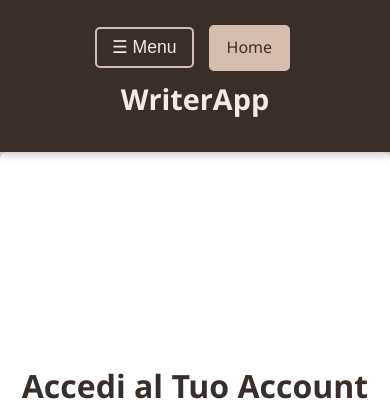
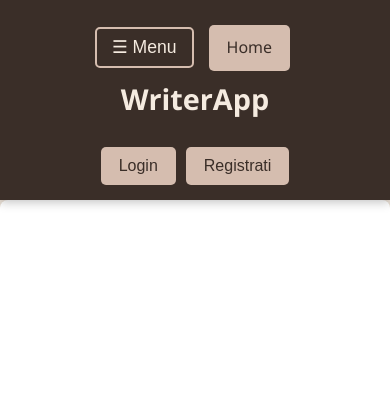
Before and after one commit to aurorasoda13/writing, a Flask app: page /accesso in a window 390 px wide. Shown: the top 413 px of the page. Run offline with Flask 3, Linux system fonts and the light colour scheme; some libraries are stand-ins or nearby versions.

Commit message:
Add files via upload

```diff
--- a/writing/static/style.css
+++ b/writing/static/style.css
@@ -673,6 +673,15 @@ body {
 /* --- Media Queries per la Responsività --- */
 @media (max-width: 992px) {
     /* Regole per la Navbar e Sidebar mobile */
+     .navbar-right .nav-button {
+        display: block; /* O display: inline-block; */
+    }
+
+    /* Nasconde il pulsante di logout nella navbar-right quando lo schermo è piccolo.
+       Questo pulsante sarà gestito dal menu a scomparsa. */
+    .navbar-right #logout-button {
+        display: none;
+    }
     .navbar {
         flex-wrap: wrap;
         justify-content: center;
@@ -714,9 +723,6 @@ body {
     .sidebar .mobile-only-login,
     .sidebar .mobile-only-logout {
         display: block;
-    }
-    .navbar-right .nav-button {
-        display: none;
     }
     .navbar-right #logout-button {
         display: inline-block;
```
